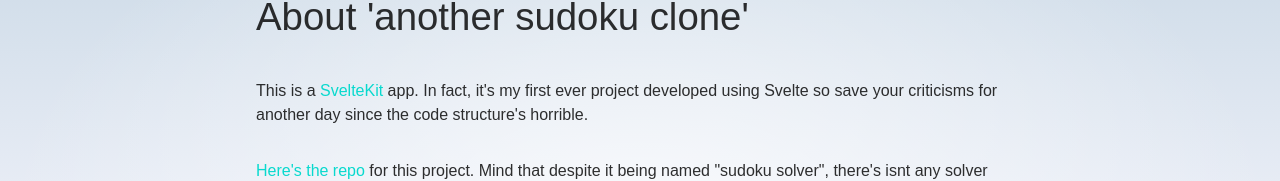
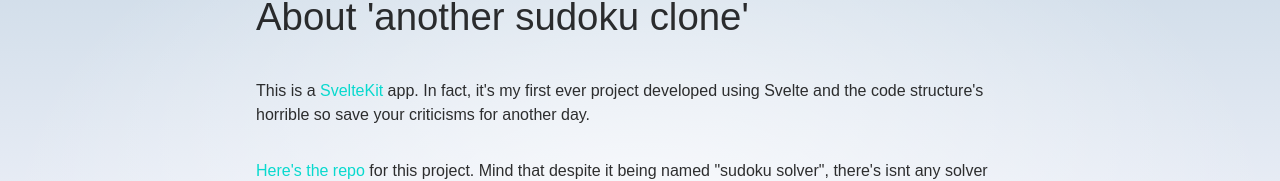
Before and after one commit to johngohrw/sudoku-solver, a SvelteKit app: page /about in a window 1280 px wide. Shown: the part 161-342 px from the top of the page. Built offline with nearby package versions, Linux system fonts and the light colour scheme.

Commit message:
docs: update about and more features

```diff
--- a/src/routes/+page.svelte
+++ b/src/routes/+page.svelte
@@ -30,6 +30,7 @@
 				'd')
 			</li>
 			<li>Game timer</li>
+			<li>Solver that you can step through and visualize</li>
 		</ul>
 	</div>
 </section>
--- a/src/routes/about/+page.svelte
+++ b/src/routes/about/+page.svelte
@@ -8,7 +8,7 @@
 
 	<p>
 		This is a <a href="https://kit.svelte.dev">SvelteKit</a> app. In fact, it's my first ever project
-		developed using Svelte so save your criticisms for another day since the code structure's horrible.
+		developed using Svelte and the code structure's horrible so save your criticisms for another day.
 	</p>
 
 	<p>
```
